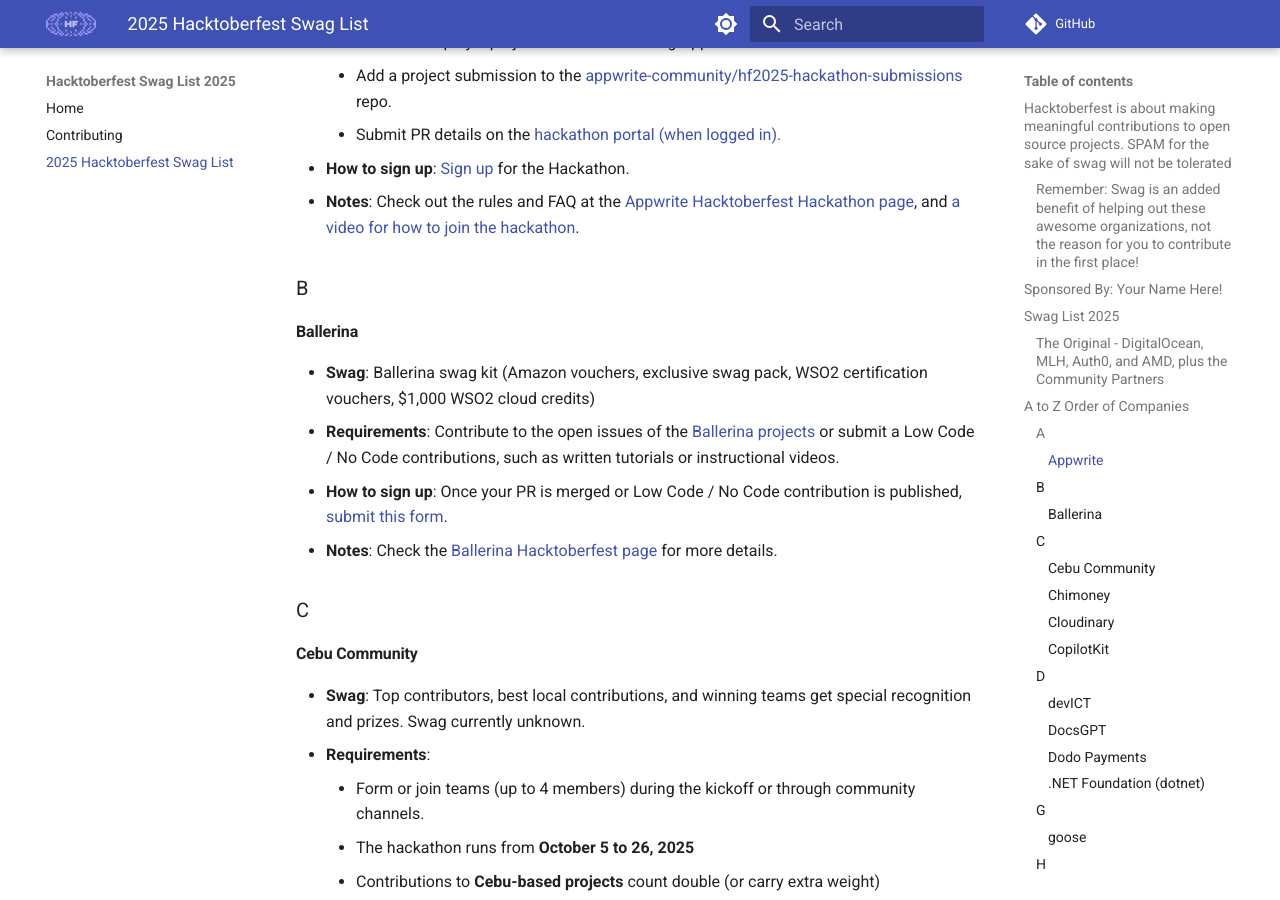
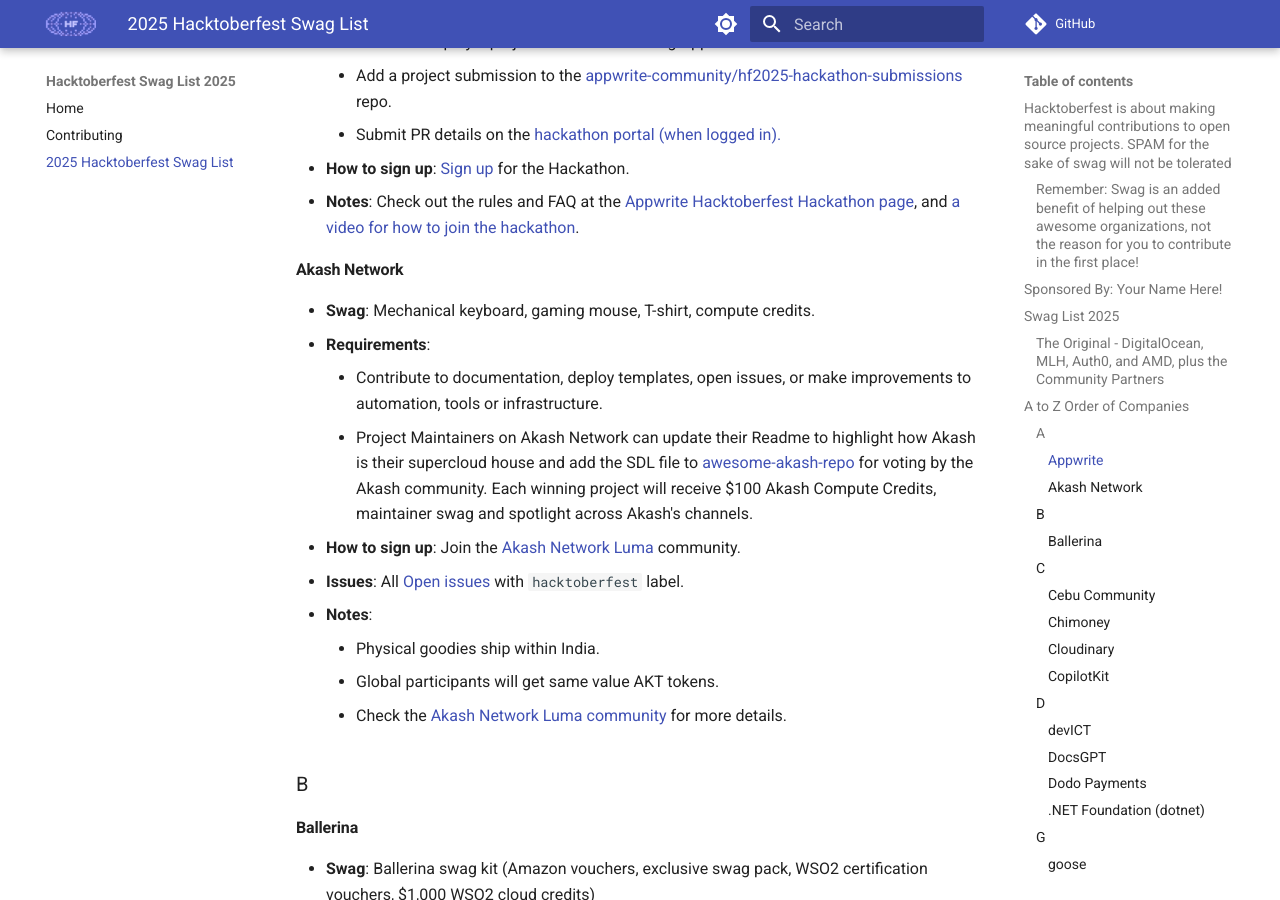
Before and after one commit to crweiner/hacktoberfest-swag-list, an MkDocs documentation site: the page built from docs/list.md, in a window 1280 px wide and 900 px high, scrolled down 1432 px. Built offline with MkDocs 1.6.1 and Material for MkDocs 9.7.7, drawn with Linux system fonts in a browser that asks for light colours; plug-ins that fetch from the network failed and are left out; comment, search, counter and statistics services are not loaded.

Commit message:
feat: add akash network

```diff
--- a/docs/list.md
+++ b/docs/list.md
@@ -41,6 +41,19 @@
     - Submit PR details on the [hackathon portal (when logged in).](https://hacktoberfest.appwrite.network/hacker/submit)
 - **How to sign up**: [Sign up](https://hacktoberfest.appwrite.network/) for the Hackathon.
 - **Notes**: Check out the rules and FAQ at the [Appwrite Hacktoberfest Hackathon page](https://hacktoberfest.appwrite.network/#rules), and [a video for how to join the hackathon](https://www.youtube.com/watch?v=fyQOT93O8Do).
+
+#### Akash Network
+
+- **Swag**: Mechanical keyboard, gaming mouse, T-shirt, compute credits.
+- **Requirements**:
+    - Contribute to documentation, deploy templates, open issues, or make improvements to automation, tools or infrastructure.
+    - Project Maintainers on Akash Network can update their Readme to highlight how Akash is their supercloud house and add the SDL file to [awesome-akash-repo](https://github.com/akash-network/awesome-akash) for voting by the Akash community. Each winning project will receive $100 Akash Compute Credits, maintainer swag and spotlight across Akash's channels.
+- **How to sign up**: Join the [Akash Network Luma](https://luma.com/87pm7k1m) community.
+- **Issues**: All [Open issues](https://github.com/search?q=org%3Aakash-network+is%3Aissue+is%3Aopen+label%3Ahacktoberfest&type=issues) with `hacktoberfest` label.
+- **Notes**:
+    - Physical goodies ship within India.
+    - Global participants will get same value AKT tokens.
+    - Check the [Akash Network Luma community](https://luma.com/87pm7k1m) for more details.
 
 ### B
 
```
